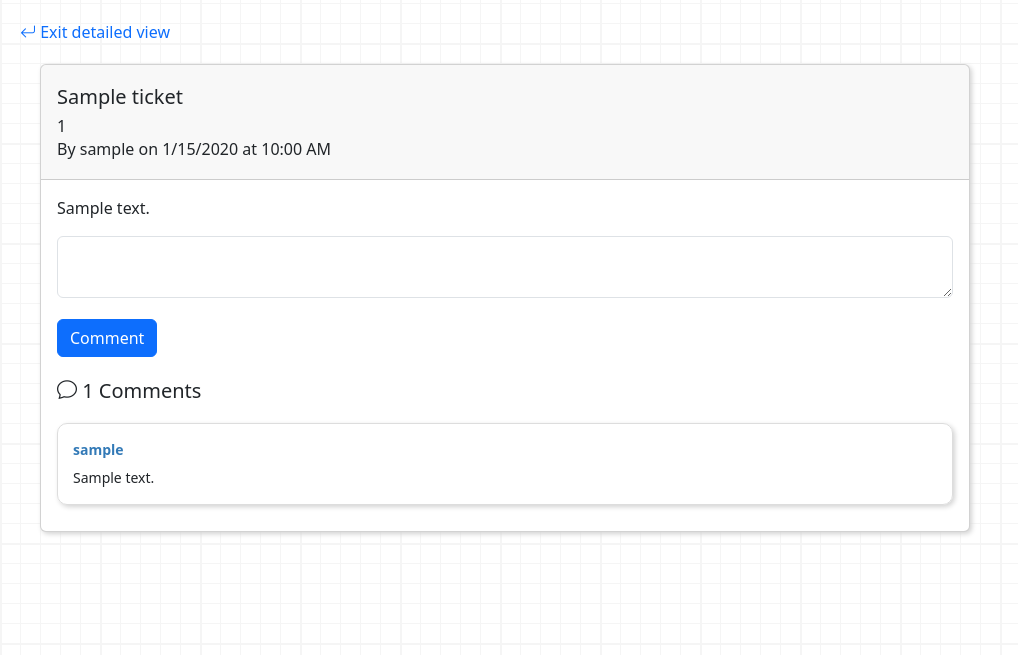
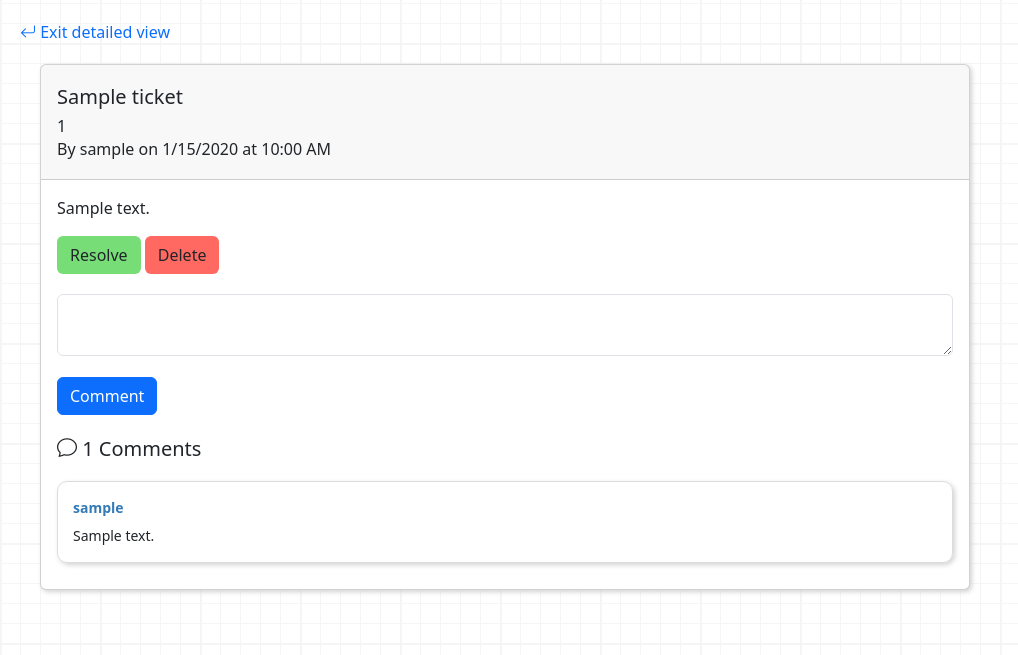
Before and after one commit to thomasmcr/SEA-Programming-Project, a FastAPI app: template src/templates/pages/view_ticket.html in a window 1280 px wide. Shown: the part 57-712 px from the top of the page, without its empty margins (0-1018 px from the left). Run offline with FastAPI, Linux system fonts and the light colour scheme; the template is opened without the code that fills it: most values are stand-ins (such as "Sample title", 1, 10 or a date in 2020); some libraries are stand-ins or nearby versions.

Commit message:
Modified ticket-comment relationship so that when a ticket is deleted all associated comments are also deleted

```diff
--- a/src/database/models.py
+++ b/src/database/models.py
@@ -14,7 +14,7 @@ class Ticket(base):
     content = Column(String)
     resolved = Column(Boolean, default=False)
     creation_datetime = Column(DateTime, default=lambda: datetime.now(timezone.utc))
-    comments = relationship("Comment", back_populates="ticket", order_by="desc(Comment.creation_datetime)")
+    comments = relationship("Comment", order_by="desc(Comment.creation_datetime)", cascade="all, delete-orphan")
     author = relationship("User")
     author_id = Column(Integer, ForeignKey("users.id"))
 
@@ -27,7 +27,6 @@ class Comment(base):
     creation_datetime = Column(DateTime, default=lambda: datetime.now(timezone.utc))
     content = Column(String)
     ticket_id = Column(String, ForeignKey("tickets.id"))
-    ticket = relationship("Ticket", back_populates="comments")
     author = relationship("User")
     author_id = Column(Integer, ForeignKey("users.id"))
 
--- a/src/routers/page_router.py
+++ b/src/routers/page_router.py
@@ -36,7 +36,8 @@ async def admin_dashboard(req: Request, user: User = Depends(get_user), db: Sess
 
 @router.get("/view-ticket-page/{ticket_id}", tags=["Pages"], dependencies=[Depends(check_auth_redirect)])
 async def view_ticket(req: Request, ticket_id: str, user: User = Depends(get_user), db: Session = Depends(get_db)):
-    ticket = get_ticket_by_id(db, ticket_id, user.get_user_public).get_ticket_public()
+    ticket = get_ticket_by_id(db, ticket_id, user.get_user_public)
+    if ticket != None: ticket = ticket.get_ticket_public()
     if(ticket != None and (ticket.author.id != user.id and user.is_admin == False)): raise AuthRedirect
     return templates.TemplateResponse(
         request=req, name="/pages/view_ticket.html", context={"page": f'/view-ticket-page/{ticket_id}', "user": user.get_user_public() if user else None, "ticket": ticket }
--- a/src/templates/components/create_comment_form.html
+++ b/src/templates/components/create_comment_form.html
@@ -1,4 +1,4 @@
-<form method="post" action="/" id="createTicketForm">
+<form method="post" action="/" id="createTicketForm" style="margin-top: 20px;">
     <textarea type="text" class="form-control" id="contentInput" name="content" required></textarea>
     <input type="hidden" name="ticket_id" value="{{ ticket.id }}">
     <p id="formSubmitInfo" style="color: red; font-style: italic;"></p>
--- a/src/templates/pages/view_ticket.html
+++ b/src/templates/pages/view_ticket.html
@@ -7,7 +7,8 @@
     </a>
     <div class="card w-75" style="margin: 20px; box-shadow: 2px 2px 5px lightgray;">
         <div class="card-header" style="padding-top: 20px; padding-bottom: 20px;">
-            <h1 class="card-title" style="font-size: 20px;">{{ ticket.title}}</h1>
+            <h1 class="card-title" style="font-size: 20px; display: inline-block;">{{ ticket.title}}</h1>
+            {% if ticket.resolved %}<img src="{{ url_for('static', path='images/check.svg') }}" style="display: inline-block; margin-top: -5px;"/>{% endif %}
             <h2 style="font-size: 16px; ">{{ ticket.id }}</h2>
             <h3 class="card-subtitle" style="font-size: 16px; font-weight: lighter;">
                 By {{ ticket.author.username }}
@@ -17,6 +18,8 @@
         </div>
         <div class="card-body">
             <p>{{ ticket.content }}</p>
+            <a class="btn {{ 'disabled' if ticket.resolved else '' }}" style="background-color: var(--btn-accept);" onclick="resolveTicket('{{ ticket.id }}')">Resolve</a>
+            <a class="btn" style="background-color: var(--btn-decline);" onclick="deleteTicket('{{ ticket.id }}')">Delete</a>
 
             {% include "/components/create_comment_form.html" %}
 
@@ -39,3 +42,50 @@
         </div>
     </div>
 {% endblock %}
+{% block javascript %}
+    <script>
+        function deleteTicket(id)
+        {
+            confirmAction("Are you sure you want to delete this ticket?", () => {
+                fetch(`/tickets/${id}`, {
+                    method: "DELETE"
+                }).then(response => {
+                    if (response.ok) {
+                        location.replace("/my-tickets-page")
+                    }
+                    else {
+                        return response.json().then(err => {
+                            const errorMessage = `Error deleting ticket ${err.detail}` || "Create ticket failed. Please try again.";
+                            const errorElement = document.getElementById(`error-${id}`);
+                            errorElement.innerHTML = errorMessage;
+                            errorElement.style.color = "red";
+                            throw new Error(errorMessage);
+                        });
+                    }
+                })
+            });
+        }
+
+        async function resolveTicket(id)
+        {
+            confirmAction("Are you sure you want to resolve this ticket?", () => {
+                fetch(`/tickets/resolve/${id}`, {
+                    method: "PUT"
+                }).then(response => {
+                    if (response.ok) {
+                        reloadPage();
+                    }
+                    else {
+                        return response.json().then(err => {
+                            const errorMessage = `Error resolving ticket ${err.detail}` || "Resolving ticket failed. Please try again.";
+                            const errorElement = document.getElementById(`error-${id}`);
+                            errorElement.innerHTML = errorMessage;
+                            errorElement.style.color = "red";
+                            throw new Error(errorMessage);
+                        });
+                    }
+                });
+            });
+        }
+    </script>
+{% endblock %}
```
Also changed, not shown: src/tickets.db.
